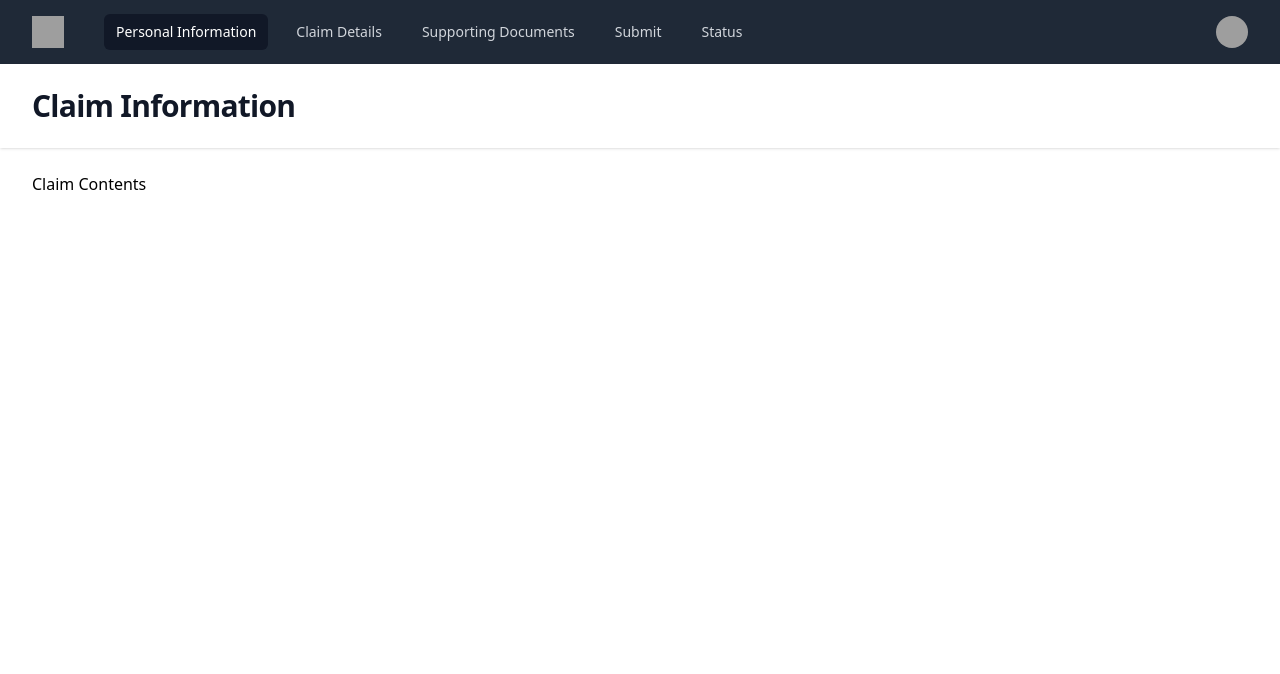
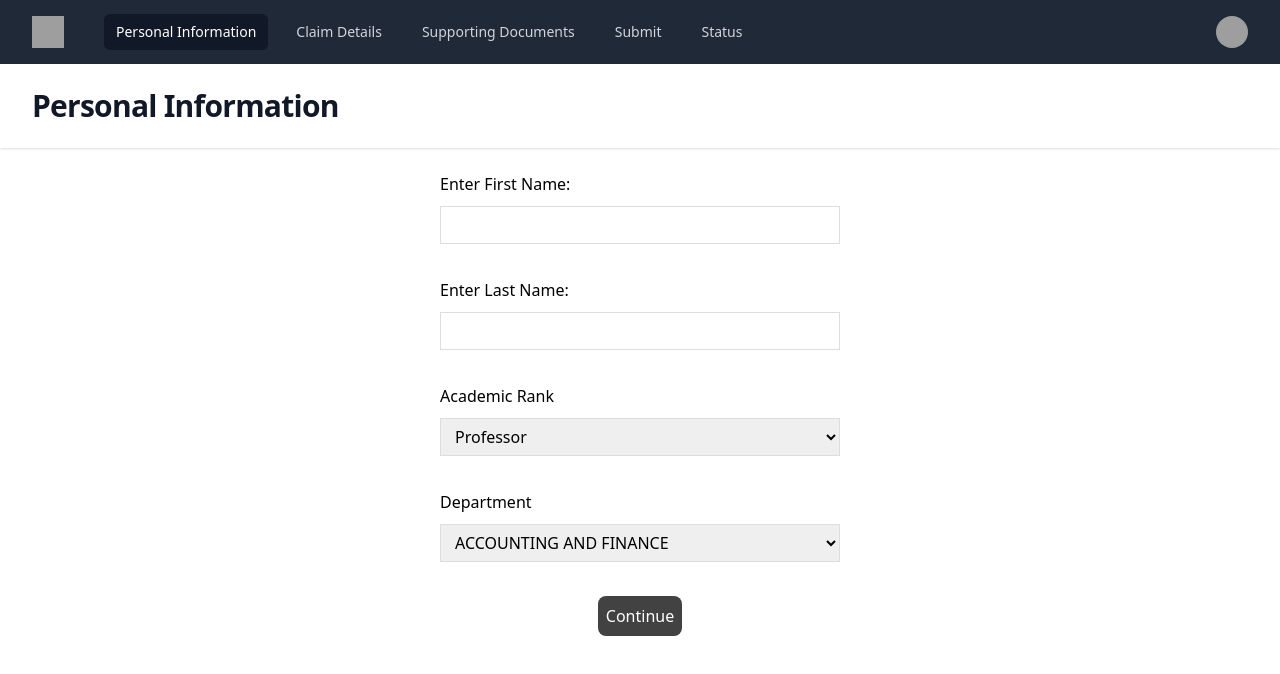
Before and after one commit to Captnatty615/Extra-Workload-Claim-system, a React (Vite) app in the folder react/: page /Personal in a window 1280 px wide. Shown: the top 674 px of the page. Built offline with nearby package versions, Linux system fonts and the light colour scheme; grey boxes are pictures that could not be loaded.

Commit message:
modified index.css, main.css and Personal.jsx

```diff
--- a/react/src/index.css
+++ b/react/src/index.css
@@ -1,3 +1,29 @@
 @tailwind base;
 @tailwind components;
 @tailwind utilities;
+
+.personal {
+    max-width: 400px;
+    margin: 0 auto;
+    text-align: center;
+}
+.personal label {
+    text-align: left;
+    display: block;
+}
+.personal input, .personal select {
+    width: 100%;
+    padding: 6px 10px;
+    margin: 10px 0;
+    border: 1px solid #ddd;
+    box-sizing: border-box;
+    display: block;
+}
+.personal button {
+    background: #424242;
+    color: white;
+    border: 0;
+    padding: 8px;
+    border-radius: 8px;
+    cursor: pointer;
+}
--- a/react/src/views/Personal.jsx
+++ b/react/src/views/Personal.jsx
@@ -1,14 +1,59 @@
-export default function Claim() {
+import React from 'react'
+import { useHistory } from 'react-router-dom'
+export default function Personal() {
+
+  function PersonalForm() {
+    let history = useHistory();
+
+    const handleSubmit = (e) => {
+      e.preventDefault();
+
+      history.push('/react/src/views/Claim.jsx')
+    }
+
+  }
+
   return (
       <>
           <header className="bg-white shadow">
         <div className="mx-auto max-w-7xl px-4 py-6 sm:px-6 lg:px-8">
-          <h1 className="text-3xl font-bold tracking-tight text-gray-900">Claim Information</h1>
+          <h1 className="text-3xl font-bold tracking-tight text-gray-900">Personal Information</h1>
         </div>
       </header>
+      <br></br>
       <main>
-                <div className="mx-auto max-w-7xl py-6 sm:px-6 lg:px-8">
-                    Claim Contents
+                <div className="personal">
+          <form onSubmit={(e)=>handleSubmit(e)}>
+            <label>Enter First Name:</label>
+            <input type="text" required />
+            <br></br>
+            <label>Enter Last Name:</label>
+            <input type="text" required />
+            <br></br>
+            <label>Academic Rank</label>
+            <select>
+              <option value="professor">Professor</option>
+              <option value="associate_professor">Associate Professor</option>
+              <option value="senior_lecturer">Senior Lecturer</option>
+              <option value="lecturer">Lecturer</option>
+              <option value="tutorial_assistant">Tutorial Assistant</option>
+            </select>
+            <br></br>
+            <label>Department</label>
+            <select>
+              <option value="accounting_finance">ACCOUNTING AND FINANCE</option>
+              <option value="economics_tax_management">ECONOMICS AND TAX MANAGEMENT</option>
+              <option value="management_sciences">MANAGEMENT SCIENCES</option>
+              <option value="computer_science">COMPUTER SCIENCE</option>
+              <option value="information_technology">INFORMATION TECHNOLOGY</option>
+              <option value="mathematics_acturial">MATHEMATICS AND ACTURIAL SCIENCES</option>
+              <option value="banking_financial_services">BANKING AND FINANCIAL SERVICES</option>
+              <option value="insurance">INSURANCE</option>
+              <option value="social_protection">SOCIAL PROTECTION</option>
+            </select>
+            <br></br>
+            <button >Continue</button>
+                    </form>
                 </div>
       </main>
       </>
```
Also changed, not shown: react/src/main.jsx (line endings or trailing spaces).
